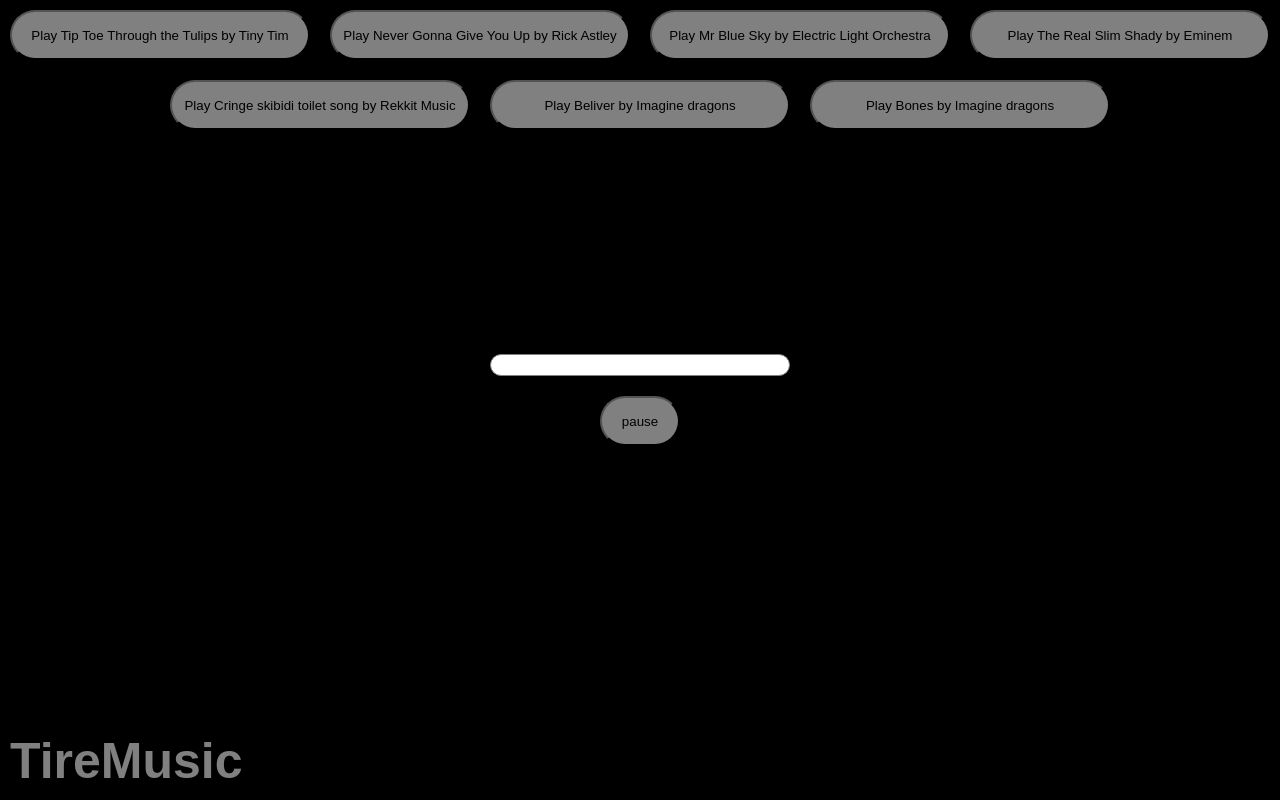
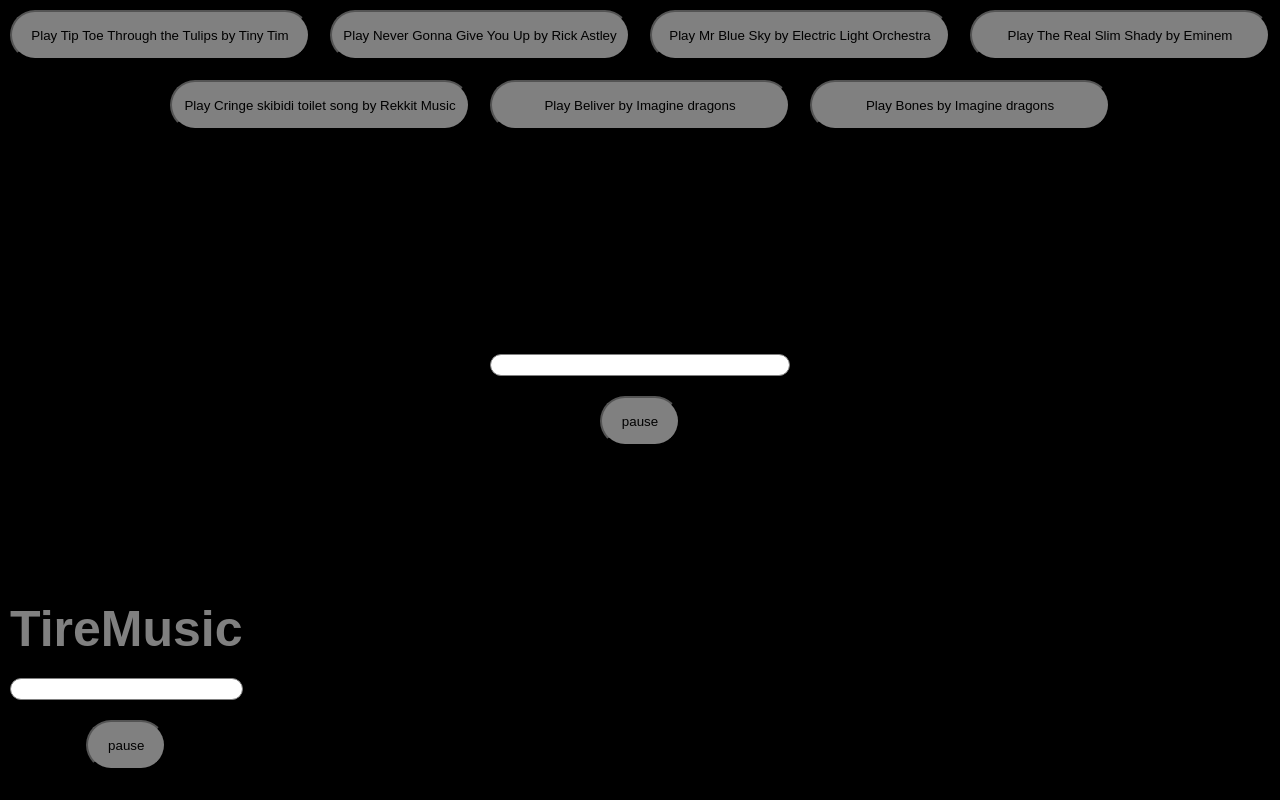
Before and after one commit to TireNetwork/TireMusic, a plain HTML site: page index.html in a window 1280 px wide. Drawn offline with Linux system fonts and the light colour scheme.

Commit message:
Update index.html

```diff
--- a/index.html
+++ b/index.html
@@ -69,7 +69,12 @@
             left: 0;
         }
     </style>
-    <h1>TireMusic</h1>
+    <h1>TireMusic <div class="visualizer">
+            <div class="bar"></div>
+        </div>
+        <button id="playPauseBtn" onclick="togglePlayPause()">pause</button>
+        <div id="status"></div>
+    </div></h1>
     <div class="audio-container">
         <audio id="audio" src="" preload="auto"></audio>
         <div id="buttons"></div>
```
